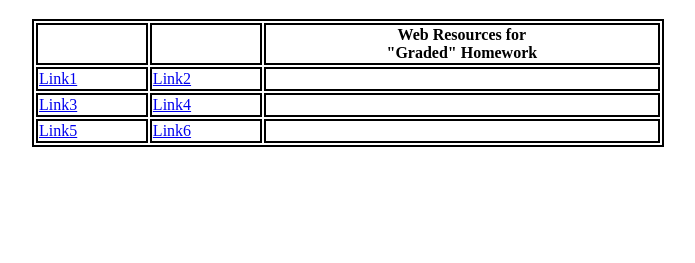
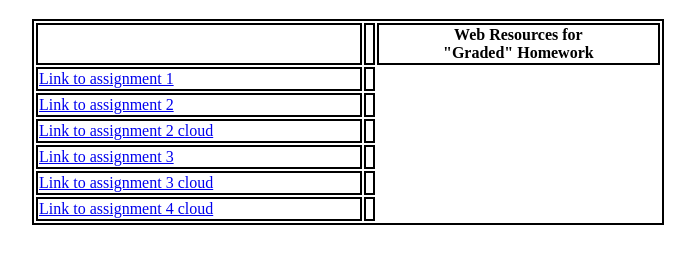
Before and after one commit to PrateetMishra/PrateetMishra.github.io, a plain HTML site: page index.html in a window 1280 px wide. Shown: the part 61-324 px from the top of the page, without its empty margins (292-987 px from the left). Drawn offline with Linux system fonts and the light colour scheme.

Commit message:
Pseudo Links

```diff
--- a/index.html
+++ b/index.html
@@ -21,18 +21,27 @@
             <th>Web Resources for <br>"Graded" Homework</th>
         </tr>
         <tr>
-            <td><a href="#">Link1</a></td>
-            <td><a href="#">Link2</a></td>
+            <td><a href="#">Link to assignment 1</a></td>
             <td></td>
         </tr>
         <tr>
-            <td><a href="#">Link3</a></td>
-            <td><a href="#">Link4</a></td>
+            <td><a href="#">Link to assignment 2</a></td>
             <td></td>
         </tr>
         <tr>
-            <td><a href="#">Link5</a></td>
-            <td><a href="#">Link6</a></td>
+            <td><a href="#">Link to assignment 2 cloud</a></td>
+            <td></td>
+        </tr>
+        <tr>
+            <td><a href="#">Link to assignment 3</a></td>
+            <td></td>
+        </tr>
+        <tr>
+            <td><a href="#">Link to assignment 3 cloud</a></td>
+            <td></td>
+        </tr>
+        <tr>
+            <td><a href="#">Link to assignment 4 cloud</a></td>
             <td></td>
         </tr>
     </table>
```
